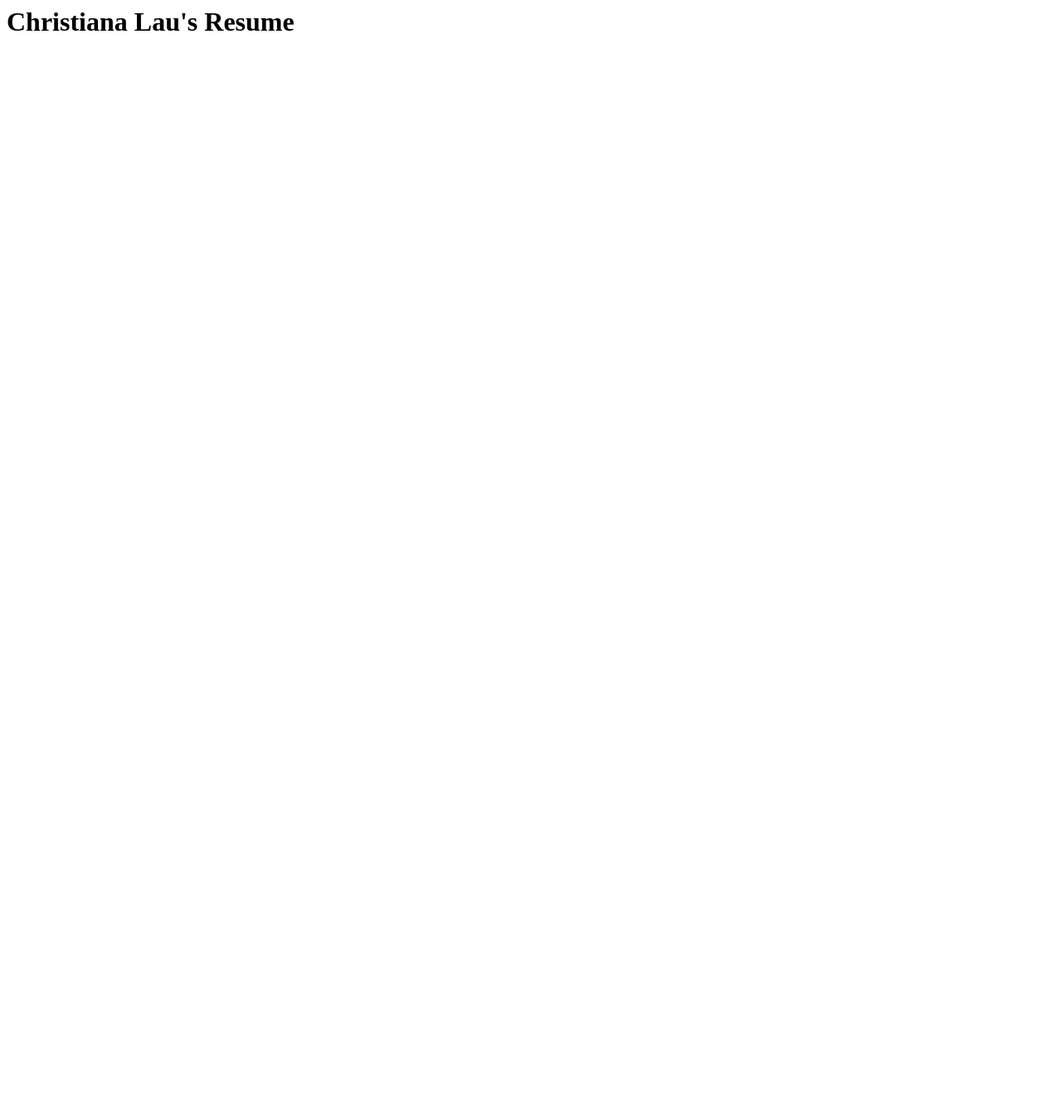
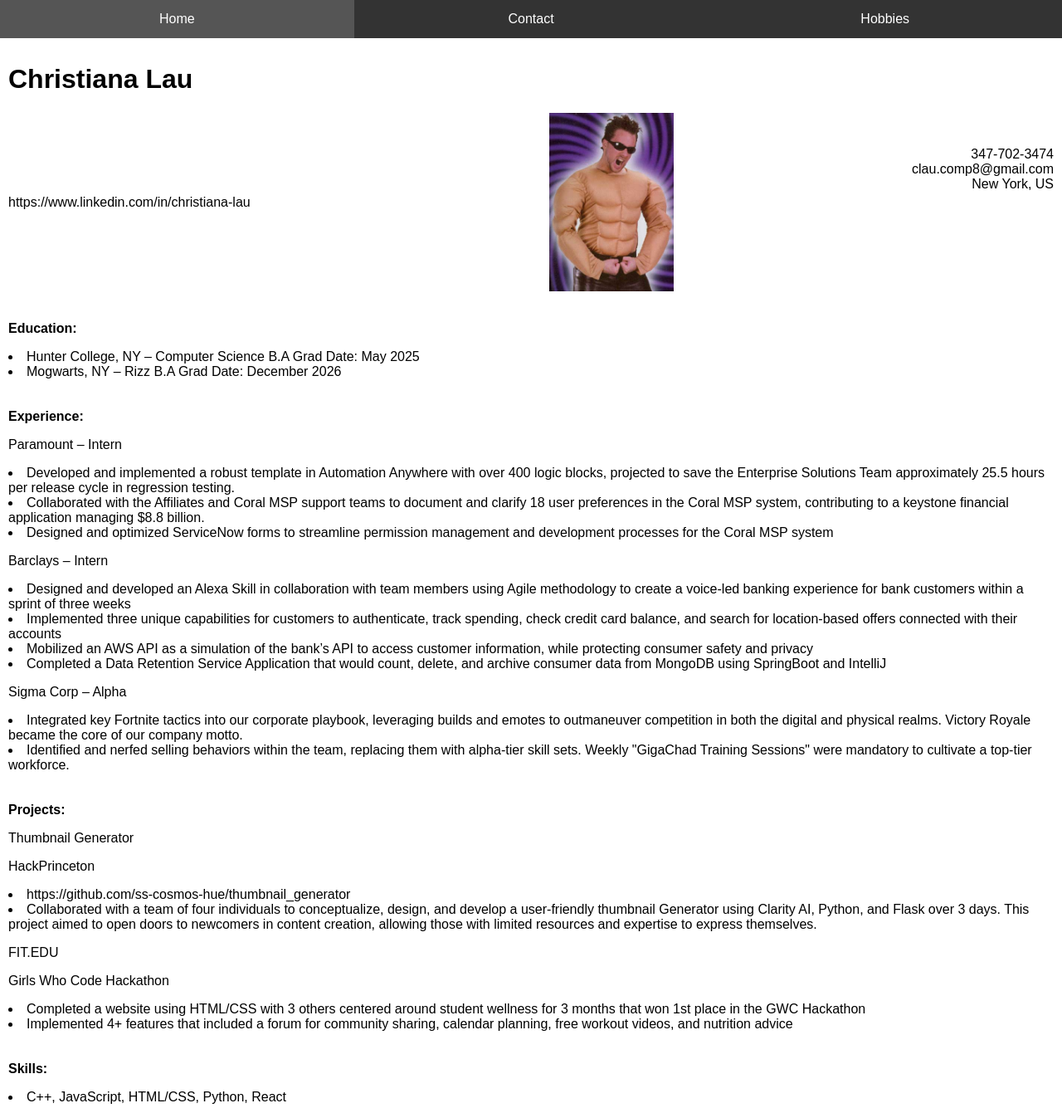
Before and after one commit to ChristianaLau/resume, a website: page index.html in a window 1280 px wide. Shown: the whole page at 83% size. Before the commit the page ends 800 px from the top, so only its background shows below. Drawn offline with Linux system fonts and the light colour scheme.

Commit message:
Update index.html

```diff
--- a/index.html
+++ b/index.html
@@ -1,2 +1,65 @@
-<title>Christiana Lau's Resume</title>
-<h1>Christiana Lau's Resume </h1>
+<!DOCTYPE html>
+<html lang="en">
+<head>
+    <meta charset="UTF-8">
+    <meta name="viewport" content="width=device-width, initial-scale=1.0">
+    <title>Christiana Lau's Resume</title>
+    <link rel="stylesheet" href="index.css">
+</head>
+<body>
+    <nav class="navbar">
+        <ul>
+            <li><a href="index.html">Home</a></li>
+            <li><a href="Contact.html">Contact</a></li>
+            <li><a href="Hobbies.html">Hobbies</a></li>
+        </ul>
+    </nav>
+    <div class="header">
+        <div class="name">
+            <h1>Christiana Lau</h1>
+            <div class="contact-info">
+                <p>https://www.linkedin.com/in/christiana-lau</p>
+                <img src="images/me.jpg" alt="Profile Picture" class="profile-img">
+            </div>
+        </div>
+        <div class="contact">
+            <p>347-702-3474<br>clau.comp8@gmail.com<br>New York, US</p>
+        </div>
+    </div>
+    <div class="education">
+        <p><strong>Education:</strong></p>
+        <li>Hunter College, NY – Computer Science B.A	Grad Date: May 2025</li>
+        <li>Mogwarts, NY – Rizz B.A	    Grad Date: December 2026</li>
+    </div>
+    <div class="experience">
+        <p><strong>Experience:</strong></p>
+        <p>Paramount – Intern</p>
+        <li>Developed and implemented a robust template in Automation Anywhere with over 400 logic blocks, projected to save the Enterprise Solutions Team approximately 25.5 hours per release cycle in regression testing.</li>
+        <li>Collaborated with the Affiliates and Coral MSP support teams to document and clarify 18 user preferences in the Coral MSP system, contributing to a keystone financial application managing $8.8 billion.</li>
+        <li>Designed and optimized ServiceNow forms to streamline permission management and development processes for the Coral MSP system</li>
+        <p>Barclays – Intern</p>
+        <li>Designed and developed an Alexa Skill in collaboration with team members using Agile methodology to create a voice-led banking experience for bank customers within a sprint of three weeks</li>
+        <li>Implemented three unique capabilities for customers to authenticate, track spending, check credit card balance, and search for location-based offers connected with their accounts</li>
+        <li>Mobilized an AWS API as a simulation of the bank’s API to access customer information, while protecting consumer safety and privacy</li>
+        <li>Completed a Data Retention Service Application that would count, delete, and archive consumer data from MongoDB using SpringBoot and IntelliJ</li>
+        <p>Sigma Corp – Alpha</p>
+        <li>Integrated key Fortnite tactics into our corporate playbook, leveraging builds and emotes to outmaneuver competition in both the digital and physical realms. Victory Royale became the core of our company motto.</li>
+        <li>Identified and nerfed selling behaviors within the team, replacing them with alpha-tier skill sets. Weekly "GigaChad Training Sessions" were mandatory to cultivate a top-tier workforce.</li>
+    </div>
+    <div class="projects">
+        <p><strong>Projects:</strong></p>
+        <p>Thumbnail Generator</p>
+        <p>HackPrinceton</p>
+        <li>https://github.com/ss-cosmos-hue/thumbnail_generator</li>
+        <li>Collaborated with a team of four individuals to conceptualize, design, and develop a user-friendly thumbnail Generator using Clarity AI, Python, and Flask over 3 days. This project aimed to open doors to newcomers in content creation, allowing those with limited resources and expertise to express themselves.</li>
+        <p>FIT.EDU</p>
+        <p>Girls Who Code Hackathon</p>
+        <li>Completed a website using HTML/CSS with 3 others centered around student wellness for 3 months that won 1st place in the GWC Hackathon</li>
+        <li>Implemented 4+ features that included a forum for community sharing, calendar planning, free workout videos, and nutrition advice</li>
+    </div>
+    <div class="skills">
+        <p><strong>Skills:</strong></p>
+        <li>C++, JavaScript, HTML/CSS, Python, React</li>
+    </div>
+</body>
+</html>
```
